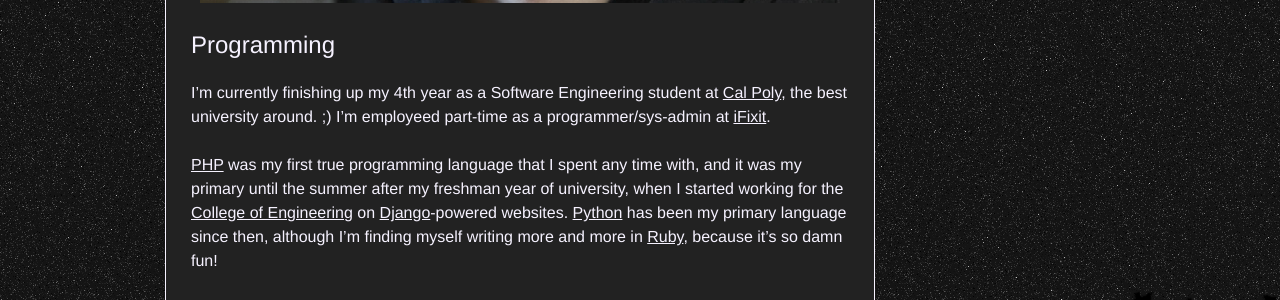
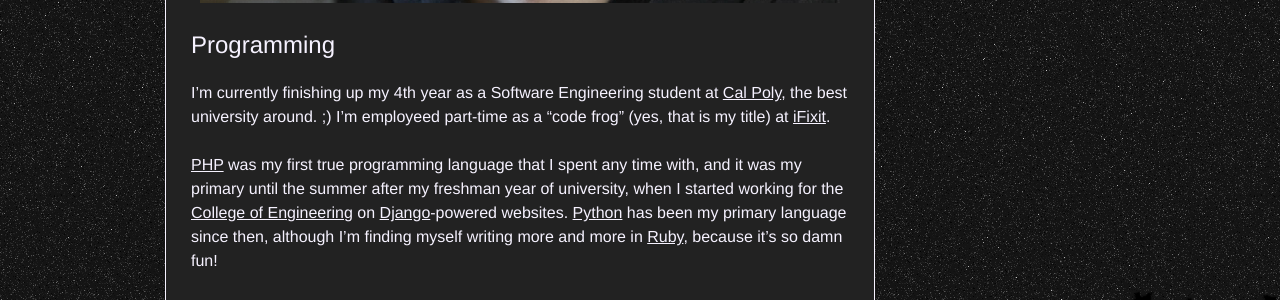
Before and after one commit to xiongchiamiov/xiongchiamiov.github.com, a Jekyll site: the page built from about/me.md, in a window 1280 px wide. Shown: the part 654-954 px from the top of the page. Built offline with Jekyll 4.4.1, drawn with Linux system fonts in a browser that asks for light colours; Markdown is read by kramdown in place of the engine named in the settings; comment, search, counter and statistics services are not loaded.

Commit message:
update about/me slightly

```diff
--- a/about/me.md
+++ b/about/me.md
@@ -8,8 +8,8 @@
 ## Programming
 
 I'm currently finishing up my 4th year as a Software Engineering student at [Cal
-Poly], the best university around. ;) I'm employeed part-time as a
-programmer/sys-admin at [iFixit].
+Poly], the best university around. ;) I'm employeed part-time as a "code frog"
+(yes, that is my title) at [iFixit].
 
 [PHP] was my first true programming language that I spent any time with, and it
 was my primary until the summer after my freshman year of university, when I
```
